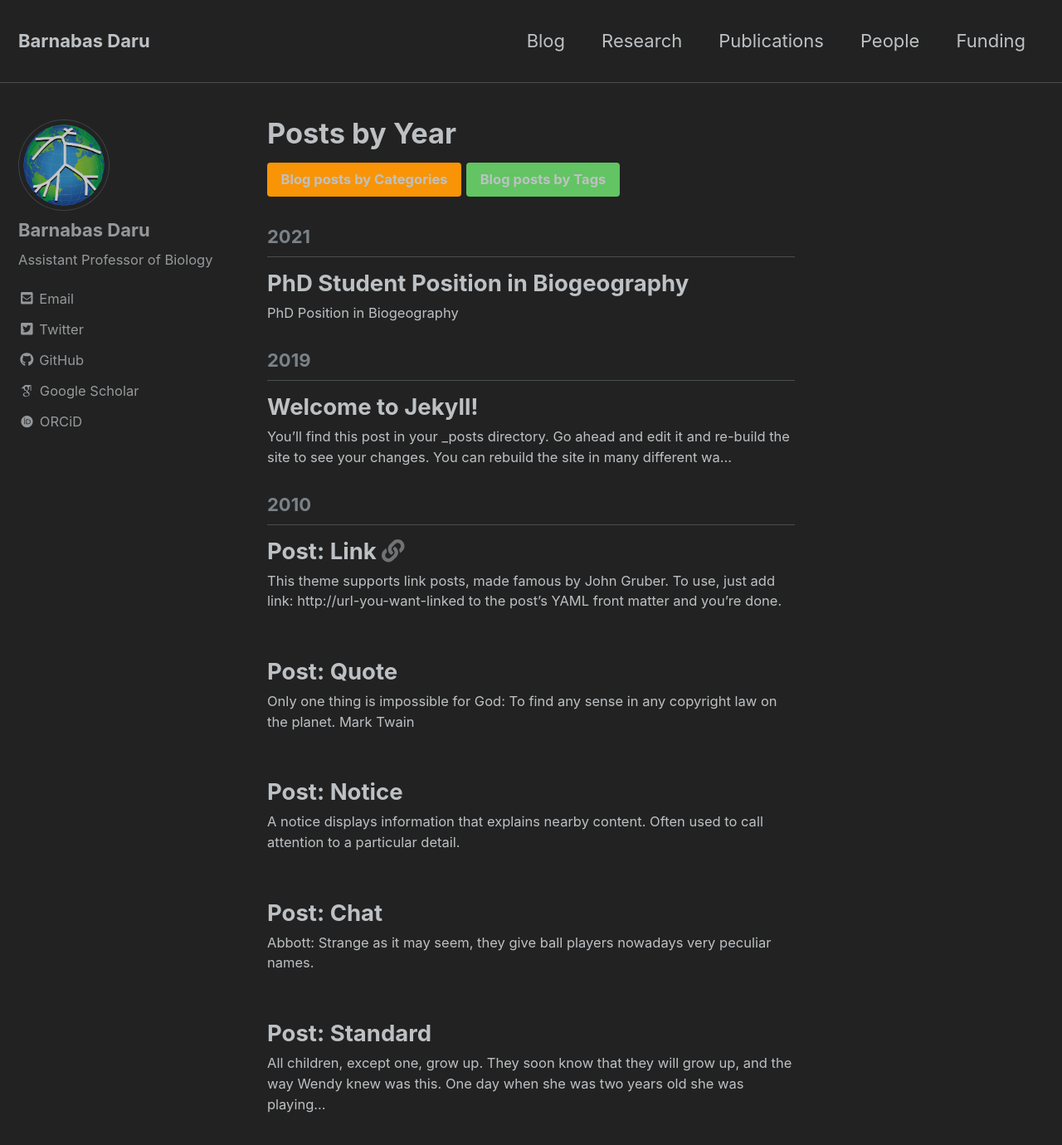
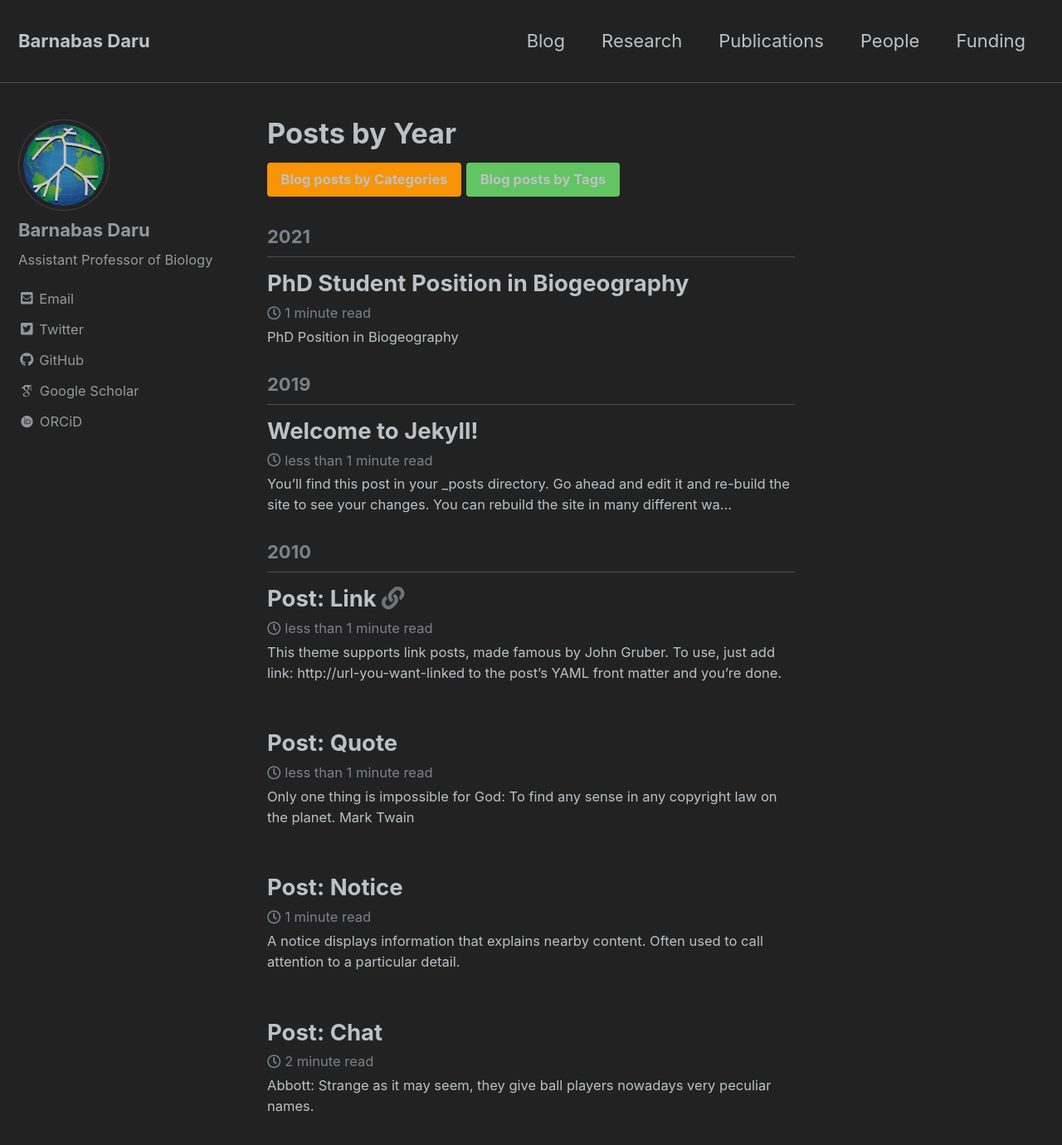
Before and after one commit to darunabas/darulab.github.io, a Jekyll site: the page built from _pages/blog.html, in a window 1280 px wide and 1400 px high. Shown: the top 1380 px of the window at 83% size. Built offline with Jekyll 4.4.1, drawn with Linux system fonts in a browser that asks for light colours; nearby versions of some CDN libraries; some web fonts are replaced; some of the changed lines change nothing that is shown; some of the changed text lies outside the part shown.

Commit message:
Update _config.yml

```diff
--- a/_config.yml
+++ b/_config.yml
@@ -244,3 +244,34 @@
   clippings: all
   ignore:
     envs: development
+
+
+# Defaults
+defaults:
+  # _posts
+  - scope:
+      path: ""
+      type: posts
+    values:
+      read_time: true
+      comments: true
+      author_profile: true
+  # _pages
+  - scope:
+      path: ""
+      type: pages
+    values:
+      layout: single
+      author_profile: true
+      defaults:
+  # _portfolio
+  - scope:
+      path: ""
+      type: portfolio
+    values:
+      layout: single
+      author_profile: false
+      read_time: true
+      comments: # true
+      share: true
+      related: true
```
